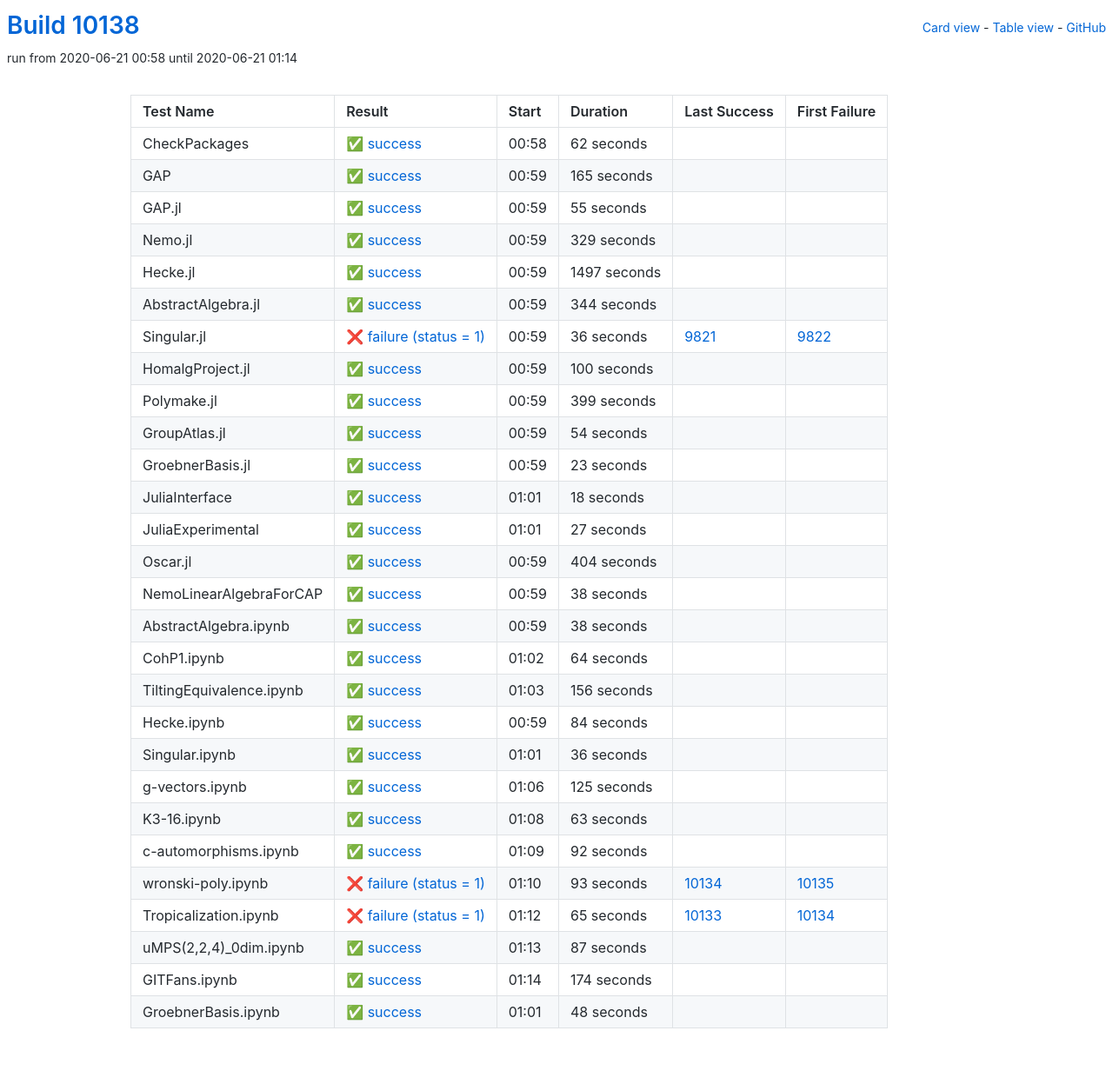
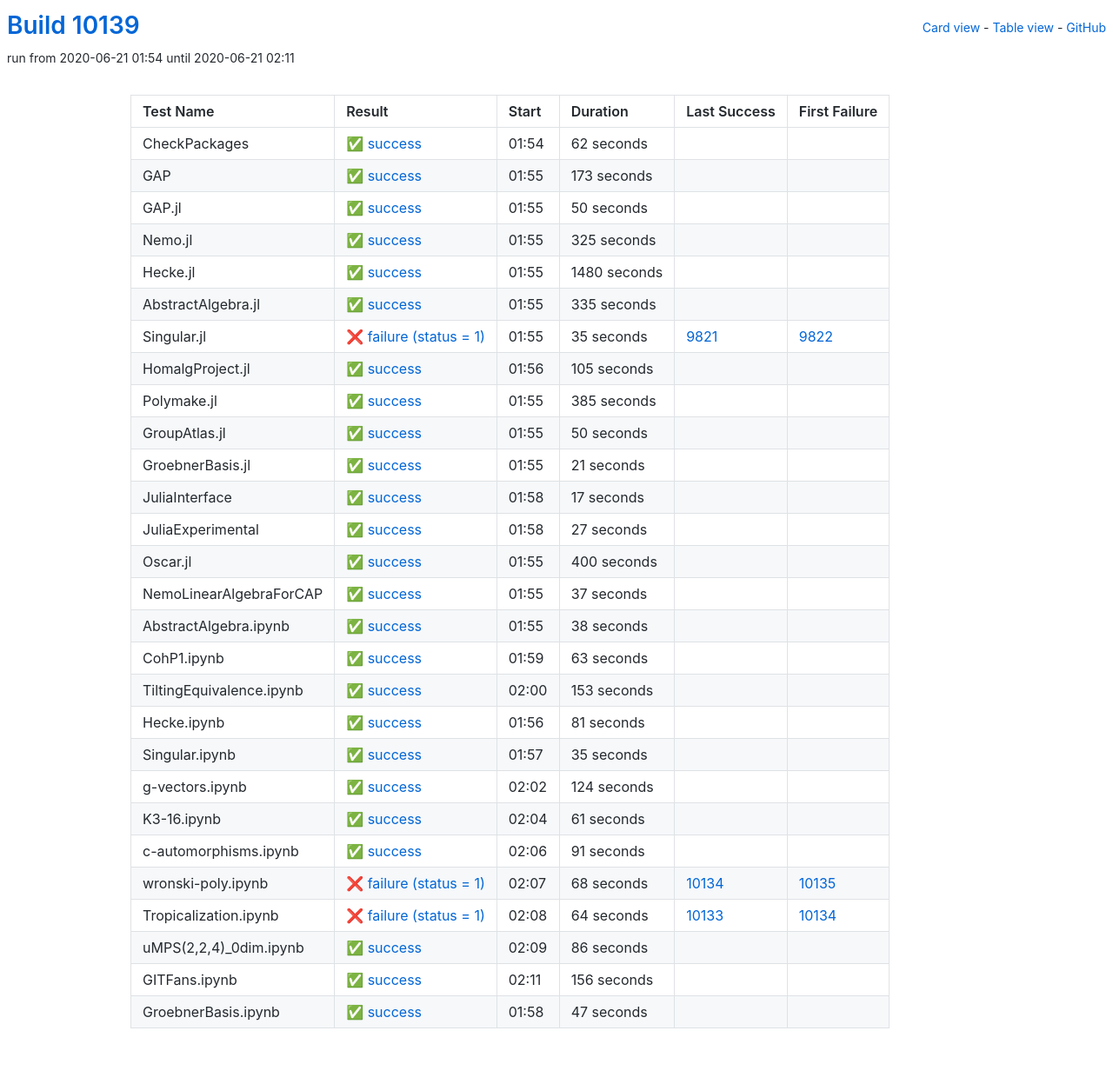
Before and after one commit to oscar-system/oscar-ci-status, a Jekyll site: the page built from table.html, in a window 1280 px wide. Shown: the whole page at 87% size. Built offline with Jekyll 4.4.1, drawn with Linux system fonts in a browser that asks for light colours.

Commit message:
Build #10139

```diff
--- a/_data/ci.yml
+++ b/_data/ci.yml
@@ -1,6 +1,6 @@
 ---
-build: 10138
-build_url: https://oscarci.mathematik.uni-kl.de/job/oscar/10138/
+build: 10139
+build_url: https://oscarci.mathematik.uni-kl.de/job/oscar/10139/
 job: oscar
 organization: oscar-system
 repo: oscar-ci-status
@@ -8,8 +8,8 @@
 tests:
 - name: CheckPackages
   id: checkpackages
-  log: https://oscarci.mathematik.uni-kl.de/job/oscar/10138/artifact/logs/build-10138/CheckPackages.log
-  start: 2020-06-21 00:58
+  log: https://oscarci.mathematik.uni-kl.de/job/oscar/10139/artifact/logs/build-10139/CheckPackages.log
+  start: 2020-06-21 01:54
   success: true
   exitcode: 0
   status: success
@@ -20,140 +20,140 @@
   first_failure_url:
 - name: GAP
   id: gap
-  log: https://oscarci.mathematik.uni-kl.de/job/oscar/10138/artifact/logs/build-10138/GAP.log
-  start: 2020-06-21 00:59
+  log: https://oscarci.mathematik.uni-kl.de/job/oscar/10139/artifact/logs/build-10139/GAP.log
+  start: 2020-06-21 01:55
   success: true
   exitcode: 0
   status: success
-  duration: 165
+  duration: 173
   last_success: false
   last_success_url:
   first_failure: false
   first_failure_url:
 - name: GAP.jl
   id: gap-jl
-  log: https://oscarci.mathematik.uni-kl.de/job/oscar/10138/artifact/logs/build-10138/GAP.jl.log
-  start: 2020-06-21 00:59
+  log: https://oscarci.mathematik.uni-kl.de/job/oscar/10139/artifact/logs/build-10139/GAP.jl.log
+  start: 2020-06-21 01:55
   success: true
   exitcode: 0
   status: success
-  duration: 55
+  duration: 50
   last_success: false
   last_success_url:
   first_failure: false
   first_failure_url:
 - name: Nemo.jl
   id: nemo-jl
-  log: https://oscarci.mathematik.uni-kl.de/job/oscar/10138/artifact/logs/build-10138/Nemo.jl.log
-  start: 2020-06-21 00:59
+  log: https://oscarci.mathematik.uni-kl.de/job/oscar/10139/artifact/logs/build-10139/Nemo.jl.log
+  start: 2020-06-21 01:55
   success: true
   exitcode: 0
   status: success
-  duration: 329
+  duration: 325
   last_success: false
   last_success_url:
   first_failure: false
   first_failure_url:
 - name: Hecke.jl
   id: hecke-jl
-  log: https://oscarci.mathematik.uni-kl.de/job/oscar/10138/artifact/logs/build-10138/Hecke.jl.log
-  start: 2020-06-21 00:59
+  log: https://oscarci.mathematik.uni-kl.de/job/oscar/10139/artifact/logs/build-10139/Hecke.jl.log
+  start: 2020-06-21 01:55
   success: true
   exitcode: 0
   status: success
-  duration: 1497
+  duration: 1480
   last_success: false
   last_success_url:
   first_failure: false
   first_failure_url:
 - name: AbstractAlgebra.jl
   id: abstractalgebra-jl
-  log: https://oscarci.mathematik.uni-kl.de/job/oscar/10138/artifact/logs/build-10138/AbstractAlgebra.jl.log
-  start: 2020-06-21 00:59
+  log: https://oscarci.mathematik.uni-kl.de/job/oscar/10139/artifact/logs/build-10139/AbstractAlgebra.jl.log
+  start: 2020-06-21 01:55
   success: true
   exitcode: 0
   status: success
-  duration: 344
+  duration: 335
   last_success: false
   last_success_url:
   first_failure: false
   first_failure_url:
 - name: Singular.jl
   id: singular-jl
-  log: https://oscarci.mathematik.uni-kl.de/job/oscar/10138/artifact/logs/build-10138/Singular.jl.log
-  start: 2020-06-21 00:59
+  log: https://oscarci.mathematik.uni-kl.de/job/oscar/10139/artifact/logs/build-10139/Singular.jl.log
+  start: 2020-06-21 01:55
   success: false
   exitcode: 1
   status: failure
-  duration: 36
+  duration: 35
   last_success: 9821
   last_success_url: https://oscarci.mathematik.uni-kl.de/job/oscar/9821/
   first_failure: 9822
   first_failure_url: https://oscarci.mathematik.uni-kl.de/job/oscar/9822/
 - name: HomalgProject.jl
   id: homalgproject-jl
-  log: https://oscarci.mathematik.uni-kl.de/job/oscar/10138/artifact/logs/build-10138/HomalgProject.jl.log
-  start: 2020-06-21 00:59
+  log: https://oscarci.mathematik.uni-kl.de/job/oscar/10139/artifact/logs/build-10139/HomalgProject.jl.log
+  start: 2020-06-21 01:56
   success: true
   exitcode: 0
   status: success
-  duration: 100
+  duration: 105
   last_success: false
   last_success_url:
   first_failure: false
   first_failure_url:
 - name: Polymake.jl
   id: polymake-jl
-  log: https://oscarci.mathematik.uni-kl.de/job/oscar/10138/artifact/logs/build-10138/Polymake.jl.log
-  start: 2020-06-21 00:59
+  log: https://oscarci.mathematik.uni-kl.de/job/oscar/10139/artifact/logs/build-10139/Polymake.jl.log
+  start: 2020-06-21 01:55
   success: true
   exitcode: 0
   status: success
-  duration: 399
+  duration: 385
   last_success: false
   last_success_url:
   first_failure: false
   first_failure_url:
 - name: GroupAtlas.jl
   id: groupatlas-jl
-  log: https://oscarci.mathematik.uni-kl.de/job/oscar/10138/artifact/logs/build-10138/GroupAtlas.jl.log
-  start: 2020-06-21 00:59
+  log: https://oscarci.mathematik.uni-kl.de/job/oscar/10139/artifact/logs/build-10139/GroupAtlas.jl.log
+  start: 2020-06-21 01:55
   success: true
   exitcode: 0
   status: success
-  duration: 54
+  duration: 50
   last_success: false
   last_success_url:
   first_failure: false
   first_failure_url:
 - name: GroebnerBasis.jl
   id: groebnerbasis-jl
-  log: https://oscarci.mathematik.uni-kl.de/job/oscar/10138/artifact/logs/build-10138/GroebnerBasis.jl.log
-  start: 2020-06-21 00:59
+  log: https://oscarci.mathematik.uni-kl.de/job/oscar/10139/artifact/logs/build-10139/GroebnerBasis.jl.log
+  start: 2020-06-21 01:55
   success: true
   exitcode: 0
   status: success
-  duration: 23
+  duration: 21
   last_success: false
   last_success_url:
   first_failure: false
   first_failure_url:
 - name: JuliaInterface
   id: juliainterface
-  log: https://oscarci.mathematik.uni-kl.de/job/oscar/10138/artifact/logs/build-10138/JuliaInterface.log
-  start: 2020-06-21 01:01
+  log: https://oscarci.mathematik.uni-kl.de/job/oscar/10139/artifact/logs/build-10139/JuliaInterface.log
+  start: 2020-06-21 01:58
   success: true
   exitcode: 0
   status: success
-  duration: 18
+  duration: 17
   last_success: false
   last_success_url:
   first_failure: false
   first_failure_url:
 - name: JuliaExperimental
   id: juliaexperimental
-  log: https://oscarci.mathematik.uni-kl.de/job/oscar/10138/artifact/logs/build-10138/JuliaExperimental.log
-  start: 2020-06-21 01:01
+  log: https://oscarci.mathematik.uni-kl.de/job/oscar/10139/artifact/logs/build-10139/JuliaExperimental.log
+  start: 2020-06-21 01:58
   success: true
   exitcode: 0
   status: success
@@ -164,32 +164,32 @@
   first_failure_url:
 - name: Oscar.jl
   id: oscar-jl
-  log: https://oscarci.mathematik.uni-kl.de/job/oscar/10138/artifact/logs/build-10138/Oscar.jl.log
-  start: 2020-06-21 00:59
+  log: https://oscarci.mathematik.uni-kl.de/job/oscar/10139/artifact/logs/build-10139/Oscar.jl.log
+  start: 2020-06-21 01:55
   success: true
   exitcode: 0
   status: success
-  duration: 404
+  duration: 400
   last_success: false
   last_success_url:
   first_failure: false
   first_failure_url:
 - name: NemoLinearAlgebraForCAP
   id: nemolinearalgebraforcap
-  log: https://oscarci.mathematik.uni-kl.de/job/oscar/10138/artifact/logs/build-10138/NemoLinearAlgebraForCAP.log
-  start: 2020-06-21 00:59
+  log: https://oscarci.mathematik.uni-kl.de/job/oscar/10139/artifact/logs/build-10139/NemoLinearAlgebraForCAP.log
+  start: 2020-06-21 01:55
   success: true
   exitcode: 0
   status: success
-  duration: 38
+  duration: 37
   last_success: false
   last_success_url:
   first_failure: false
   first_failure_url:
 - name: AbstractAlgebra.ipynb
   id: abstractalgebra-ipynb
-  log: https://oscarci.mathematik.uni-kl.de/job/oscar/10138/artifact/logs/build-10138/AbstractAlgebra.ipynb.log
-  start: 2020-06-21 00:59
+  log: https://oscarci.mathematik.uni-kl.de/job/oscar/10139/artifact/logs/build-10139/AbstractAlgebra.ipynb.log
+  start: 2020-06-21 01:55
   success: true
   exitcode: 0
   status: success
@@ -200,20 +200,128 @@
   first_failure_url:
 - name: CohP1.ipynb
   id: cohp1-ipynb
-  log: https://oscarci.mathematik.uni-kl.de/job/oscar/10138/artifact/logs/build-10138/CohP1.ipynb.log
-  start: 2020-06-21 01:02
+  log: https://oscarci.mathematik.uni-kl.de/job/oscar/10139/artifact/logs/build-10139/CohP1.ipynb.log
+  start: 2020-06-21 01:59
   success: true
   exitcode: 0
   status: success
-  duration: 64
+  duration: 63
   last_success: false
   last_success_url:
   first_failure: false
   first_failure_url:
 - name: TiltingEquivalence.ipynb
   id: tiltingequivalence-ipynb
-  log: https://oscarci.mathematik.uni-kl.de/job/oscar/10138/artifact/logs/build-10138/TiltingEquivalence.ipynb.log
-  start: 2020-06-21 01:03
+  log: https://oscarci.mathematik.uni-kl.de/job/oscar/10139/artifact/logs/build-10139/TiltingEquivalence.ipynb.log
+  start: 2020-06-21 02:00
+  success: true
+  exitcode: 0
+  status: success
+  duration: 153
+  last_success: false
+  last_success_url:
+  first_failure: false
+  first_failure_url:
+- name: Hecke.ipynb
+  id: hecke-ipynb
+  log: https://oscarci.mathematik.uni-kl.de/job/oscar/10139/artifact/logs/build-10139/Hecke.ipynb.log
+  start: 2020-06-21 01:56
+  success: true
+  exitcode: 0
+  status: success
+  duration: 81
+  last_success: false
+  last_success_url:
+  first_failure: false
+  first_failure_url:
+- name: Singular.ipynb
+  id: singular-ipynb
+  log: https://oscarci.mathematik.uni-kl.de/job/oscar/10139/artifact/logs/build-10139/Singular.ipynb.log
+  start: 2020-06-21 01:57
+  success: true
+  exitcode: 0
+  status: success
+  duration: 35
+  last_success: false
+  last_success_url:
+  first_failure: false
+  first_failure_url:
+- name: g-vectors.ipynb
+  id: g-vectors-ipynb
+  log: https://oscarci.mathematik.uni-kl.de/job/oscar/10139/artifact/logs/build-10139/g-vectors.ipynb.log
+  start: 2020-06-21 02:02
+  success: true
+  exitcode: 0
+  status: success
+  duration: 124
+  last_success: false
+  last_success_url:
+  first_failure: false
+  first_failure_url:
+- name: K3-16.ipynb
+  id: k3-16-ipynb
+  log: https://oscarci.mathematik.uni-kl.de/job/oscar/10139/artifact/logs/build-10139/K3-16.ipynb.log
+  start: 2020-06-21 02:04
+  success: true
+  exitcode: 0
+  status: success
+  duration: 61
+  last_success: false
+  last_success_url:
+  first_failure: false
+  first_failure_url:
+- name: c-automorphisms.ipynb
+  id: c-automorphisms-ipynb
+  log: https://oscarci.mathematik.uni-kl.de/job/oscar/10139/artifact/logs/build-10139/c-automorphisms.ipynb.log
+  start: 2020-06-21 02:06
+  success: true
+  exitcode: 0
+  status: success
+  duration: 91
+  last_success: false
+  last_success_url:
+  first_failure: false
+  first_failure_url:
+- name: wronski-poly.ipynb
+  id: wronski-poly-ipynb
+  log: https://oscarci.mathematik.uni-kl.de/job/oscar/10139/artifact/logs/build-10139/wronski-poly.ipynb.log
+  start: 2020-06-21 02:07
+  success: false
+  exitcode: 1
+  status: failure
+  duration: 68
+  last_success: 10134
+  last_success_url: https://oscarci.mathematik.uni-kl.de/job/oscar/10134/
+  first_failure: 10135
+  first_failure_url: https://oscarci.mathematik.uni-kl.de/job/oscar/10135/
+- name: Tropicalization.ipynb
+  id: tropicalization-ipynb
+  log: https://oscarci.mathematik.uni-kl.de/job/oscar/10139/artifact/logs/build-10139/Tropicalization.ipynb.log
+  start: 2020-06-21 02:08
+  success: false
+  exitcode: 1
+  status: failure
+  duration: 64
+  last_success: 10133
+  last_success_url: https://oscarci.mathematik.uni-kl.de/job/oscar/10133/
+  first_failure: 10134
+  first_failure_url: https://oscarci.mathematik.uni-kl.de/job/oscar/10134/
+- name: uMPS(2,2,4)_0dim.ipynb
+  id: umps-2-2-4-0dim-ipynb
+  log: https://oscarci.mathematik.uni-kl.de/job/oscar/10139/artifact/logs/build-10139/uMPS-2-2-4-_0dim.ipynb.log
+  start: 2020-06-21 02:09
+  success: true
+  exitcode: 0
+  status: success
+  duration: 86
+  last_success: false
+  last_success_url:
+  first_failure: false
+  first_failure_url:
+- name: GITFans.ipynb
+  id: gitfans-ipynb
+  log: https://oscarci.mathematik.uni-kl.de/job/oscar/10139/artifact/logs/build-10139/GITFans.ipynb.log
+  start: 2020-06-21 02:11
   success: true
   exitcode: 0
   status: success
@@ -222,123 +330,15 @@
   last_success_url:
   first_failure: false
   first_failure_url:
-- name: Hecke.ipynb
-  id: hecke-ipynb
-  log: https://oscarci.mathematik.uni-kl.de/job/oscar/10138/artifact/logs/build-10138/Hecke.ipynb.log
-  start: 2020-06-21 00:59
+- name: GroebnerBasis.ipynb
+  id: groebnerbasis-ipynb
+  log: https://oscarci.mathematik.uni-kl.de/job/oscar/10139/artifact/logs/build-10139/GroebnerBasis.ipynb.log
+  start: 2020-06-21 01:58
   success: true
   exitcode: 0
   status: success
-  duration: 84
+  duration: 47
   last_success: false
   last_success_url:
   first_failure: false
   first_failure_url:
-- name: Singular.ipynb
-  id: singular-ipynb
-  log: https://oscarci.mathematik.uni-kl.de/job/oscar/10138/artifact/logs/build-10138/Singular.ipynb.log
-  start: 2020-06-21 01:01
-  success: true
-  exitcode: 0
-  status: success
-  duration: 36
-  last_success: false
-  last_success_url:
-  first_failure: false
-  first_failure_url:
-- name: g-vectors.ipynb
-  id: g-vectors-ipynb
-  log: https://oscarci.mathematik.uni-kl.de/job/oscar/10138/artifact/logs/build-10138/g-vectors.ipynb.log
-  start: 2020-06-21 01:06
-  success: true
-  exitcode: 0
-  status: success
-  duration: 125
-  last_success: false
-  last_success_url:
-  first_failure: false
-  first_failure_url:
-- name: K3-16.ipynb
-  id: k3-16-ipynb
-  log: https://oscarci.mathematik.uni-kl.de/job/oscar/10138/artifact/logs/build-10138/K3-16.ipynb.log
-  start: 2020-06-21 01:08
-  success: true
-  exitcode: 0
-  status: success
-  duration: 63
-  last_success: false
-  last_success_url:
-  first_failure: false
-  first_failure_url:
-- name: c-automorphisms.ipynb
-  id: c-automorphisms-ipynb
-  log: https://oscarci.mathematik.uni-kl.de/job/oscar/10138/artifact/logs/build-10138/c-automorphisms.ipynb.log
-  start: 2020-06-21 01:09
-  success: true
-  exitcode: 0
-  status: success
-  duration: 92
-  last_success: false
-  last_success_url:
-  first_failure: false
-  first_failure_url:
-- name: wronski-poly.ipynb
-  id: wronski-poly-ipynb
-  log: https://oscarci.mathematik.uni-kl.de/job/oscar/10138/artifact/logs/build-10138/wronski-poly.ipynb.log
-  start: 2020-06-21 01:10
-  success: false
-  exitcode: 1
-  status: failure
-  duration: 93
-  last_success: 10134
-  last_success_url: https://oscarci.mathematik.uni-kl.de/job/oscar/10134/
-  first_failure: 10135
-  first_failure_url: https://oscarci.mathematik.uni-kl.de/job/oscar/10135/
-- name: Tropicalization.ipynb
-  id: tropicalization-ipynb
-  log: https://oscarci.mathematik.uni-kl.de/job/oscar/10138/artifact/logs/build-10138/Tropicalization.ipynb.log
-  start: 2020-06-21 01:12
-  success: false
-  exitcode: 1
-  status: failure
-  duration: 65
-  last_success: 10133
-  last_success_url: https://oscarci.mathematik.uni-kl.de/job/oscar/10133/
-  first_failure: 10134
-  first_failure_url: https://oscarci.mathematik.uni-kl.de/job/oscar/10134/
-- name: uMPS(2,2,4)_0dim.ipynb
-  id: umps-2-2-4-0dim-ipynb
-  log: https://oscarci.mathematik.uni-kl.de/job/oscar/10138/artifact/logs/build-10138/uMPS-2-2-4-_0dim.ipynb.log
-  start: 2020-06-21 01:13
-  success: true
-  exitcode: 0
-  status: success
-  duration: 87
-  last_success: false
-  last_success_url:
-  first_failure: false
-  first_failure_url:
-- name: GITFans.ipynb
-  id: gitfans-ipynb
-  log: https://oscarci.mathematik.uni-kl.de/job/oscar/10138/artifact/logs/build-10138/GITFans.ipynb.log
-  start: 2020-06-21 01:14
-  success: true
-  exitcode: 0
-  status: success
-  duration: 174
-  last_success: false
-  last_success_url:
-  first_failure: false
-  first_failure_url:
-- name: GroebnerBasis.ipynb
-  id: groebnerbasis-ipynb
-  log: https://oscarci.mathematik.uni-kl.de/job/oscar/10138/artifact/logs/build-10138/GroebnerBasis.ipynb.log
-  start: 2020-06-21 01:01
-  success: true
-  exitcode: 0
-  status: success
-  duration: 48
-  last_success: false
-  last_success_url:
-  first_failure: false
-  first_failure_url:
```
Also changed, not shown: README.md.
